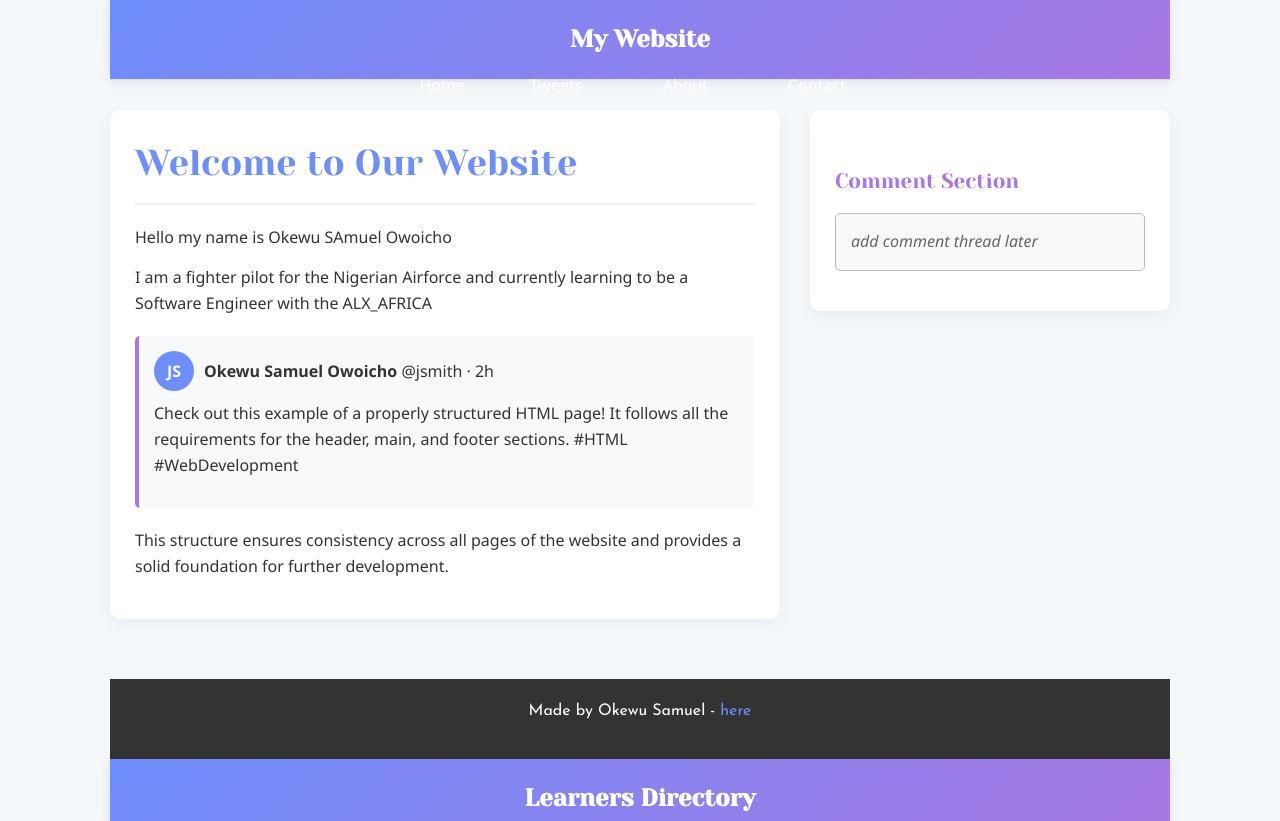
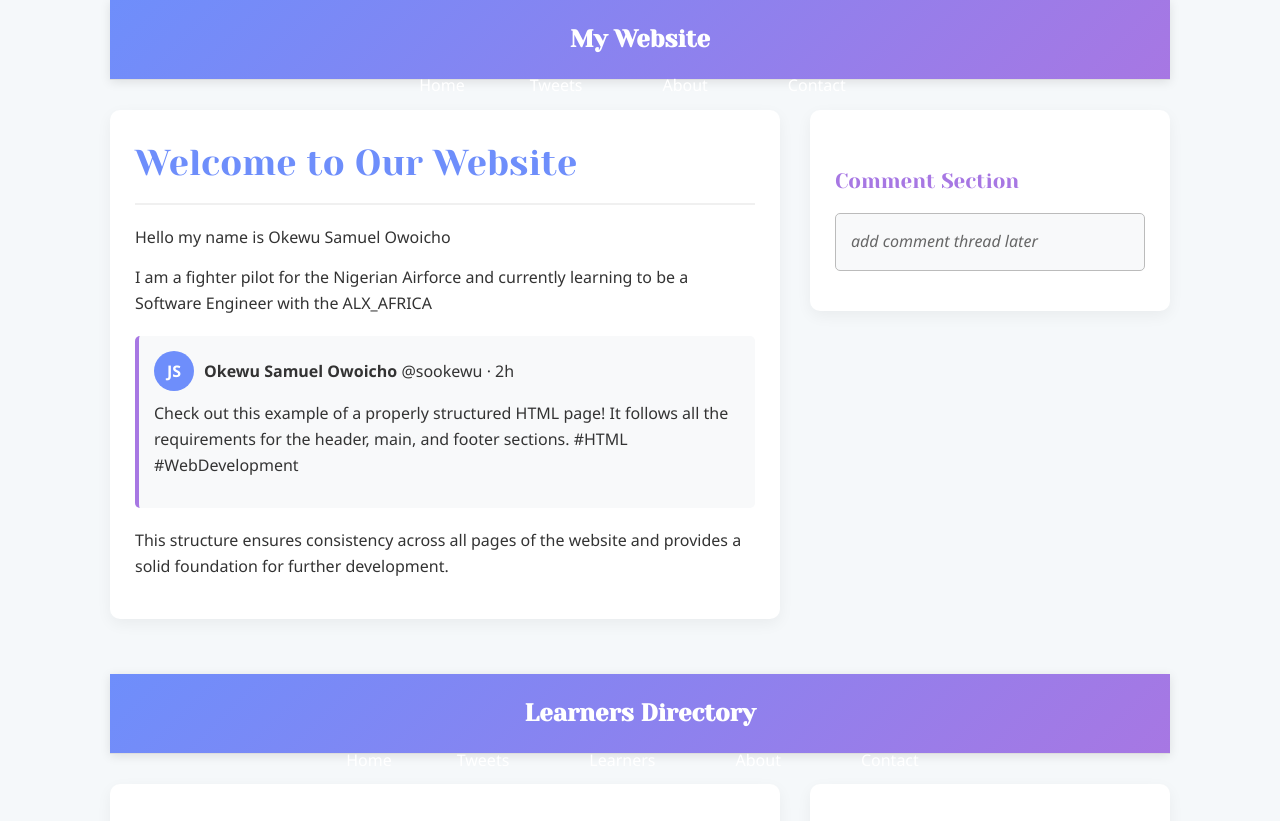
Before and after one commit to SamuelOkewu/alx_html_css, a plain HTML site: page css_basic/index.html in a window 1280 px wide. Shown: the top 821 px of the page. Drawn offline with Linux system fonts and the light colour scheme.

Commit message:
Update index.html

```diff
--- a/css_basic/index.html
+++ b/css_basic/index.html
@@ -197,7 +197,7 @@
         <main>
             <article>
                 <h1>Welcome to Our Website</h1>
-                <p>Hello my name is Okewu SAmuel Owoicho</p>
+                <p>Hello my name is Okewu Samuel Owoicho</p>
 
                 <p>I am a fighter pilot for the Nigerian Airforce and currently learning to be a Software Engineer with the ALX_AFRICA</p>
 
@@ -205,7 +205,7 @@
                     <div class="tweet-header">
                         <div class="tweet-avatar">JS</div>
                         <div>
-                            <strong>Okewu Samuel Owoicho</strong> @jsmith · 2h
+                            <strong>Okewu Samuel Owoicho</strong> @sookewu · 2h
                         </div>
                     </div>
                     <p>Check out this example of a properly structured HTML page! It follows all the requirements for the header, main, and footer sections. #HTML #WebDevelopment</p>
@@ -220,9 +220,7 @@
             </aside>
         </main>
         <h3></h3>
-        <footer>
-            <p>Made by Okewu Samuel - <a href="https://www.samuelokewu.com" target="_blank">here</a></p>
-        </footer>
+
     </div>
 </body>
 </html>
@@ -519,10 +517,10 @@
                 <p>placeholder to add comment thread later</p>
             </aside>
         </main>
+        <footer>
+            <p>Made by Okewu Samuel - <a href="https://www.samuelokewu.com" target="_blank">here</a></p>
+        </footer>
 
-        <footer>
-            <p>Made by John Doe - <a href="https://www.example.com" target="_blank">here</a></p>
-        </footer>
     </div>
 </body>
 </html>
```
